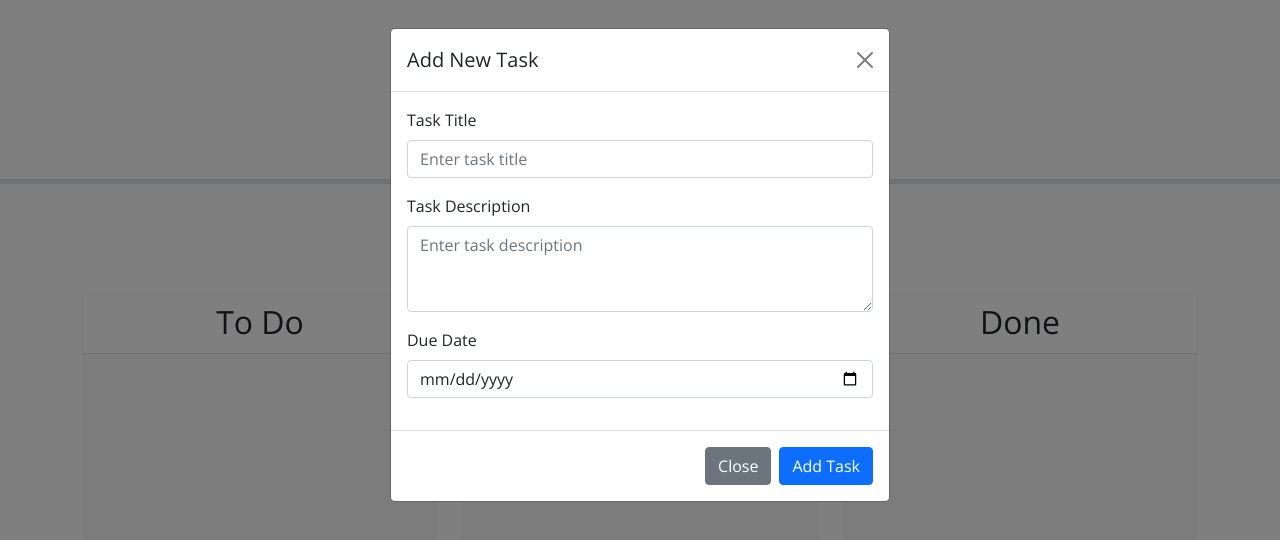
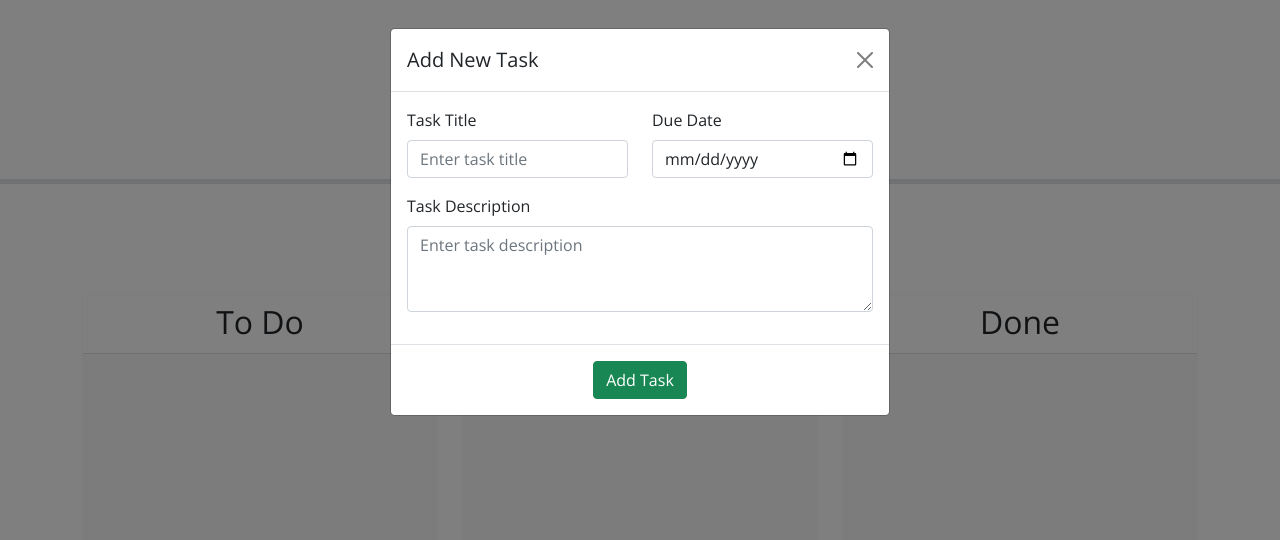
Before and after one commit to wcburnette/Task-Board, a plain HTML site: page index.html in a window 1280 px wide. Both pictures are taken after a click on the button "Add Task". Drawn offline with nearby package versions, Linux system fonts and the light colour scheme.

Commit message:
Update index.html
Updated modal structure and button

```diff
--- a/index.html
+++ b/index.html
@@ -34,23 +34,24 @@
           </div>
           <div class="modal-body">
             <form id="taskForm">
-              <div class="mb-3">
-                <label for="taskTitle" class="form-label">Task Title</label>
-                <input type="text" class="form-control" id="taskTitle" placeholder="Enter task title">
+              <div class="row mb-3">
+                <div class="col">
+                  <label for="taskTitle" class="form-label">Task Title</label>
+                  <input type="text" class="form-control" id="taskTitle" placeholder="Enter task title">
+                </div>
+                <div class="col">
+                  <label for="taskDueDate" class="form-label">Due Date</label>
+                  <input type="date" class="form-control" id="taskDueDate">
+                </div>
               </div>
               <div class="mb-3">
                 <label for="taskDescription" class="form-label">Task Description</label>
                 <textarea class="form-control" id="taskDescription" rows="3" placeholder="Enter task description"></textarea>
               </div>
-              <div class="mb-3">
-                <label for="taskDueDate" class="form-label">Due Date</label>
-                <input type="date" class="form-control" id="taskDueDate">
-              </div>
             </form>
           </div>
-          <div class="modal-footer">
-            <button type="button" class="btn btn-secondary" data-bs-dismiss="modal">Close</button>
-            <button type="button" class="btn btn-primary" id="addTaskBtn">Add Task</button>
+          <div class="modal-footer justify-content-center">
+            <button type="button" class="btn btn-success" id="addTaskBtn">Add Task</button>
           </div>
         </div>
       </div>
@@ -102,3 +103,8 @@
 </body>
 
 </html>
+
+  <script src="./script.js"></script>
+</body>
+
+</html>
```
